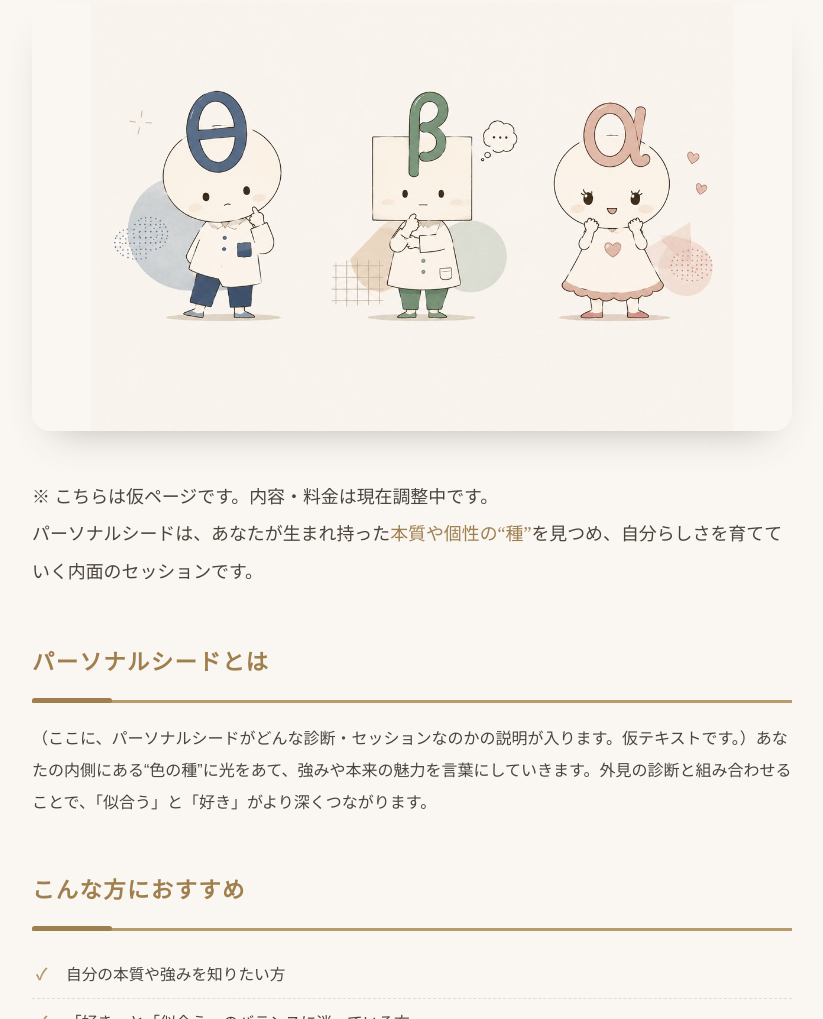
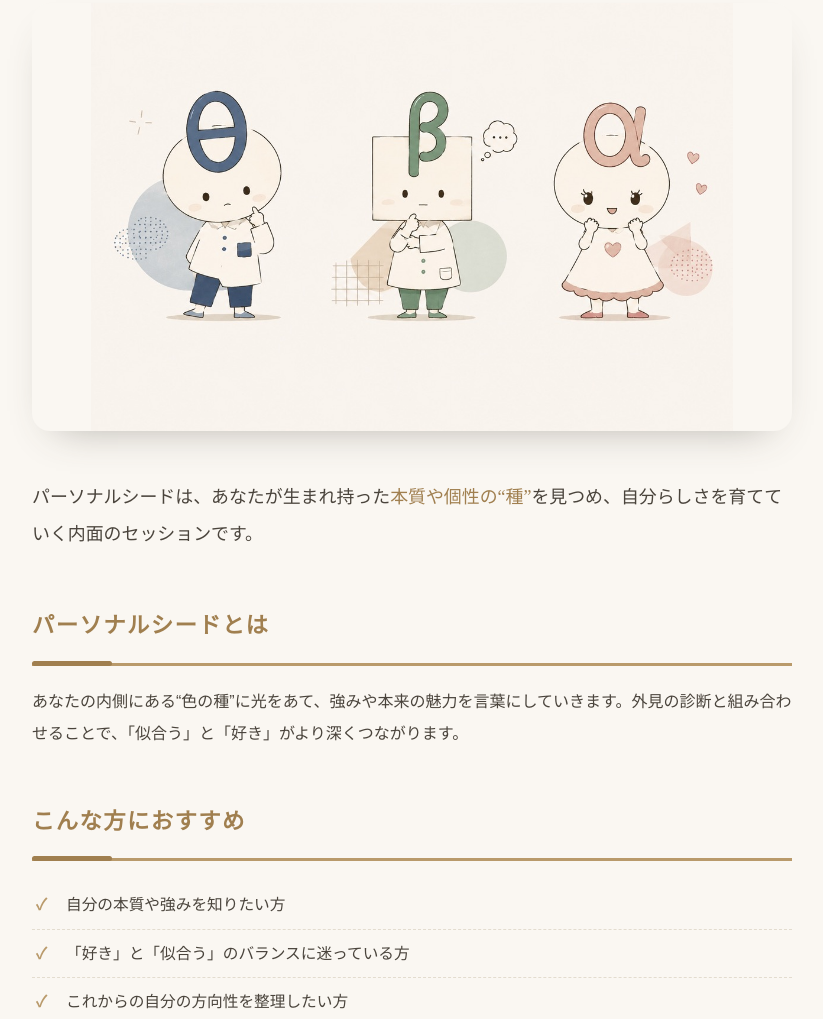
Before and after one commit to micoliss/micoliss-hp, a plain HTML site: page personal-seed.html in a window 1280 px wide. Shown: the part 352-1371 px from the top of the page, without its empty margins (228-1051 px from the left). Drawn offline with nearby package versions, Linux system fonts and the light colour scheme; a web font is replaced by a local one.

Commit message:
詳細ページの仮テキスト（仮ページ注記・仮説明）を削除
Co-Authored-By: Claude Opus 4.8 <noreply@anthropic.com>

```diff
--- a/personal-seed.html
+++ b/personal-seed.html
@@ -115,11 +115,10 @@ footer .copy{font-size:.72rem;color:#8c8478;letter-spacing:.08em}
 
   <article>
 
-    <p class="lead">※ こちらは仮ページです。内容・料金は現在調整中です。<br>
-    パーソナルシードは、あなたが生まれ持った<b>本質や個性の“種”</b>を見つめ、自分らしさを育てていく内面のセッションです。</p>
+    <p class="lead">パーソナルシードは、あなたが生まれ持った<b>本質や個性の“種”</b>を見つめ、自分らしさを育てていく内面のセッションです。</p>
 
     <h3>パーソナルシードとは</h3>
-    <p>（ここに、パーソナルシードがどんな診断・セッションなのかの説明が入ります。仮テキストです。）あなたの内側にある“色の種”に光をあて、強みや本来の魅力を言葉にしていきます。外見の診断と組み合わせることで、「似合う」と「好き」がより深くつながります。</p>
+    <p>あなたの内側にある“色の種”に光をあて、強みや本来の魅力を言葉にしていきます。外見の診断と組み合わせることで、「似合う」と「好き」がより深くつながります。</p>
 
     <h3>こんな方におすすめ</h3>
     <ul class="checklist">
```
Also changed, not shown: tentai-shikisu.html (+2 -3 lines).
